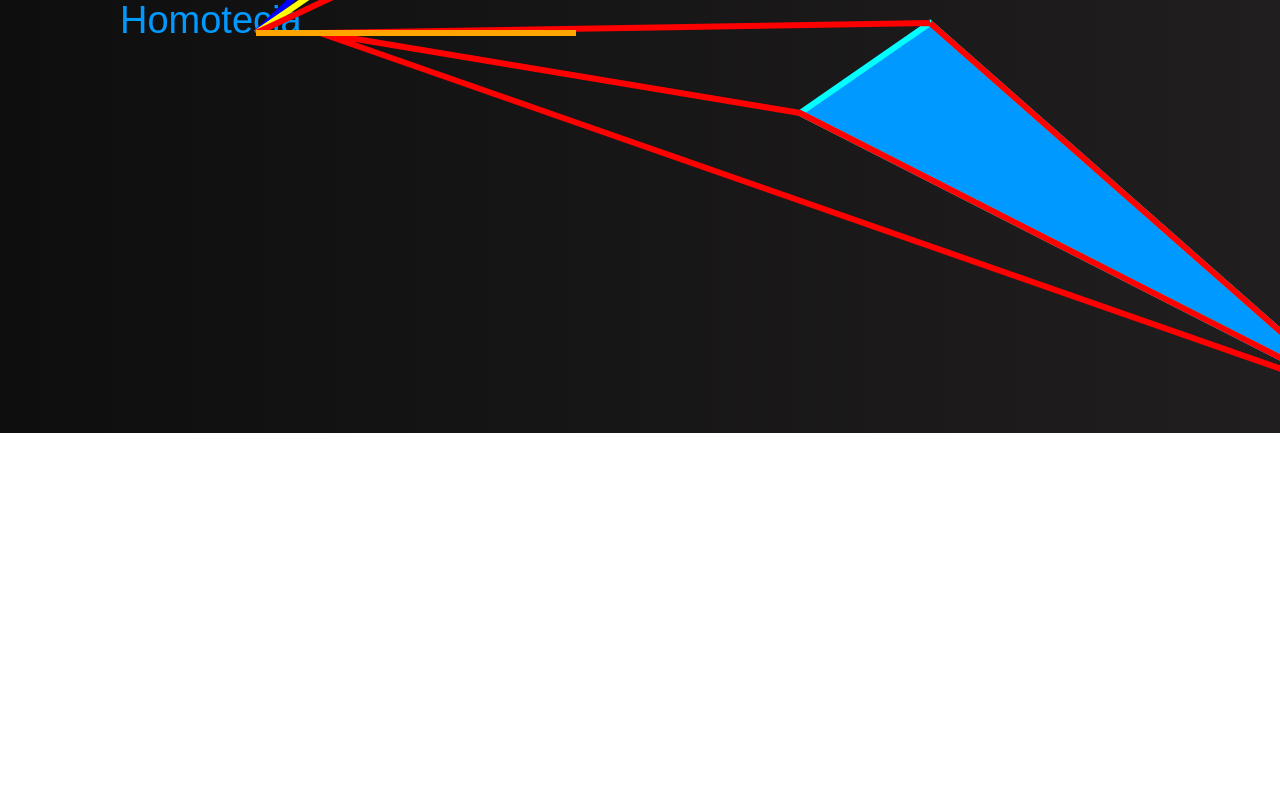
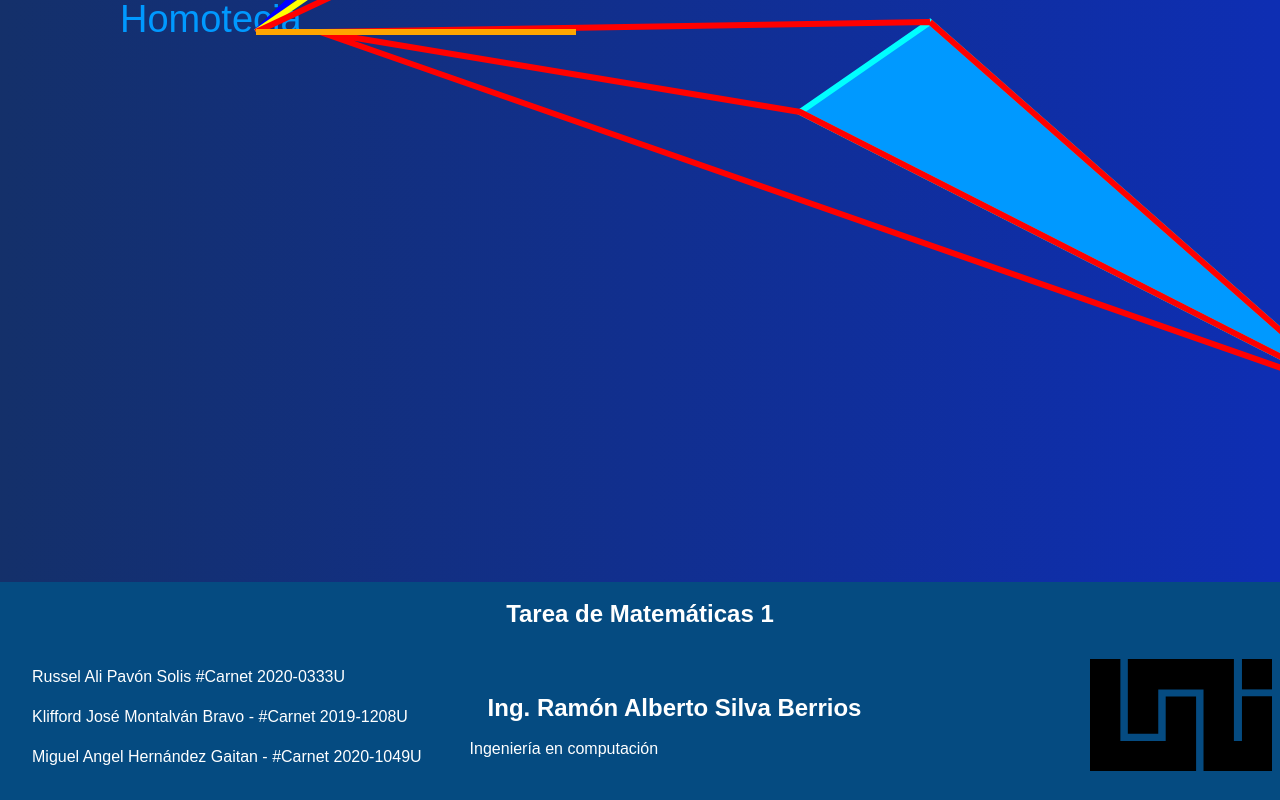
Before and after one commit to MiguelHG2351/matrixTesting, a website built with webpack: page src/index.html in a window 1280 px wide. Shown: the part 911-1711 px from the top of the page. Before the commit the page ends 1349 px from the top, so only its background shows below. Built offline with nearby package versions, Linux system fonts and the light colour scheme.

Commit message:
Footer add y new design

```diff
--- a/src/index.html
+++ b/src/index.html
@@ -8,12 +8,13 @@
       rel="stylesheet"
       href="https://cdnjs.cloudflare.com/ajax/libs/material-design-icons/3.0.1/iconfont/material-icons.min.css"
     />
+    <link href="https://fonts.googleapis.com/css2?family=Roboto:ital,wght@0,500;1,400&display=swap" rel="stylesheet">
     <link rel="stylesheet" href="style.css" />
     <style>
       canvas {
         /* width: 100%;
             height: 95vh; */
-        border: 5px solid #fff;
+        border-top: 5px solid #fff;
       }
     </style>
   </head>
@@ -21,7 +22,7 @@
     <div id="app">
       <header class="header-site">
         <div>
-          <h2>Enrique</h2>
+          <h2>Task</h2>
           <i class="material-icons">menu</i>
         </div>
       </header>
@@ -57,11 +58,32 @@
           />
         </div>
         <button>Enviar</button>
+        <h3 style="color: #fff;">No funcionan los inputs!!</h3>
       </form>
       <div class="container-canvas">
         <canvas id="canvas" width="500" height="500"></canvas>
       </div>
     </div>
+
+    <footer>
+      <h2>Tarea de Matemáticas 1</h2>
+      <div class="container-footer">
+        <ul class="name">
+          <li>Russel Ali Pavón Solis #Carnet 2020-0333U</li>
+          <li>Klifford José Montalván Bravo - #Carnet 2019-1208U</li>
+          <li>Miguel Angel Hernández Gaitan - #Carnet 2020-1049U</li>
+        </ul>
+        <div class="teacher">
+          <h2>Ing. Ramón Alberto Silva Berrios</h2>
+          <p>Ingeniería en computación</p>
+        </div>
+        <div class="description">
+          <svg _ngcontent-mfk-c1="" xml:space="preserve" xmlns:xlink="http://www.w3.org/1999/xlink" class="svgNav " id="hola" style="enable-background:new 0 0 448.4 276.2;" version="1.1" viewBox="0 0 448.4 276.2" x="0px" xmlns="http://www.w3.org/2000/svg" y="0px"><g _ngcontent-mfk-c1="" id="Capa_1-2"><polygon _ngcontent-mfk-c1="" class="st0" points="260.8,92.3 260.8,276.2 0,276.2 0,0 74.7,0 74.7,201.5 186.1,201.5 186.1,92.3 	"></polygon><rect _ngcontent-mfk-c1="" class="st0" height="74.7" width="74.7" x="373.6" y="0"></rect><polygon _ngcontent-mfk-c1="" class="st0" points="448.4,201.5 448.4,276.2 279.1,276.2 279.1,74.7 167.8,74.7 167.8,183.9 93,183.9 93,0 353.8,0
+            353.8,201.5 373.6,201.5 373.6,91.6 448.4,91.6 448.4,201.5 	"></polygon><rect _ngcontent-mfk-c1="" class="st0" height="0" width="74.7" x="93" y="0"></rect><rect _ngcontent-mfk-c1="" class="st0" height="0" width="74.7" x="279.1" y="0"></rect></g></svg>
+        </div>
+      </div>
+    </footer>
+
     <!-- <script src="https://cdnjs.cloudflare.com/ajax/libs/three.js/r119/three.min.js"></script> -->
     <script src="index2.js"></script>
     <!-- <script>
--- a/src/style.css
+++ b/src/style.css
@@ -1,12 +1,16 @@
 * {
     box-sizing: border-box;
+    margin: 0;
+    padding: 0;
+    font-family: "Roboto" Arial;
 }
 
  body {
   font-family: sans-serif;
   /* background: linear-gradient(to right, cyan, blue); */
   /* background-image: url(https://media1.giphy.com/media/MC6eSuC3yypCU/giphy.gif?cid=ecf05e47iyfuww7uwmgufkr5zdrvs75qt1u2efjivd4gzhcp&rid=giphy.gif); */
-  background-image: linear-gradient(to right, #0f0e0e, #201e1e);
+  /* background-image: linear-gradient(to right, #0f0e0e, #201e1e); */
+  background-image: linear-gradient(to right, #14306a, #0e2eb3);
 }
 
 label {
@@ -16,7 +20,7 @@ label {
 
 
 #app {
-    height: 100vh;
+    height: auto;
 }
 
 .header-site {
@@ -113,3 +117,38 @@ input::-webkit-details-marker {
   align-items: center;
   margin: 150px 0;
 }
+
+
+footer {
+  color: #fff;
+  background-color: #054b81;
+  height: auto;
+}
+
+footer h2:not(.teacher) {
+  text-align: center;
+  text-align-last: center;
+  padding: 18px;
+}
+
+.container-footer {
+  width: 95%;
+  margin: auto;
+  display: grid;
+  grid-template-columns: 35% 50% 15%;
+  align-items: center;
+  gap: 12px;
+  padding-bottom: 12px;
+}
+
+.teacher {
+  display: flex;
+  align-items: flex-start;
+  flex-direction: column;
+  text-align: center;
+}
+
+.name li {
+  list-style: none;
+  margin: 22px 0;
+}
```
